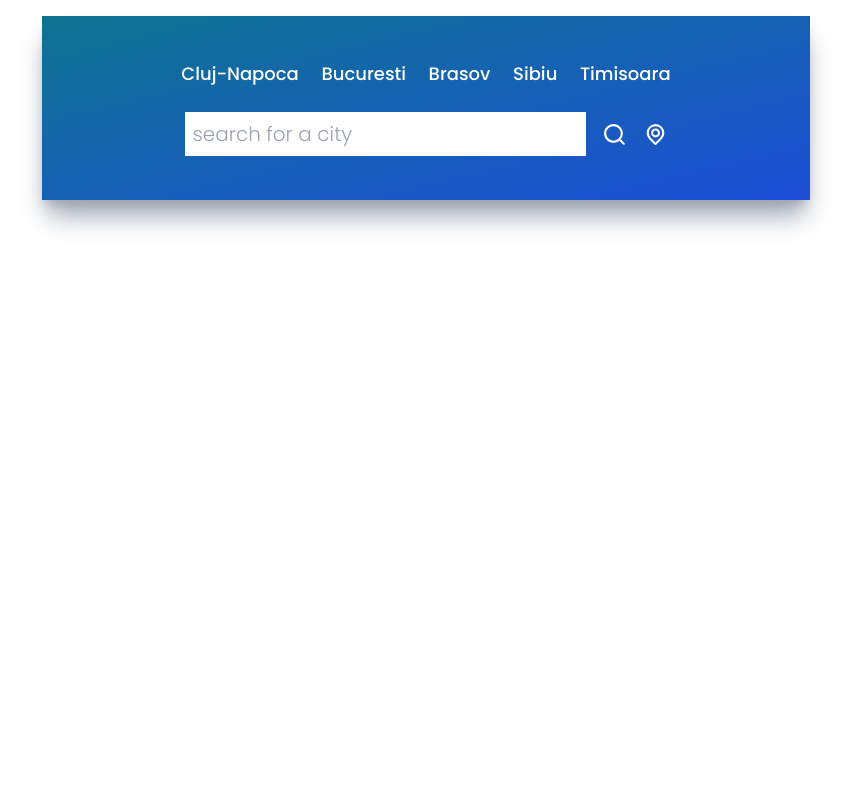
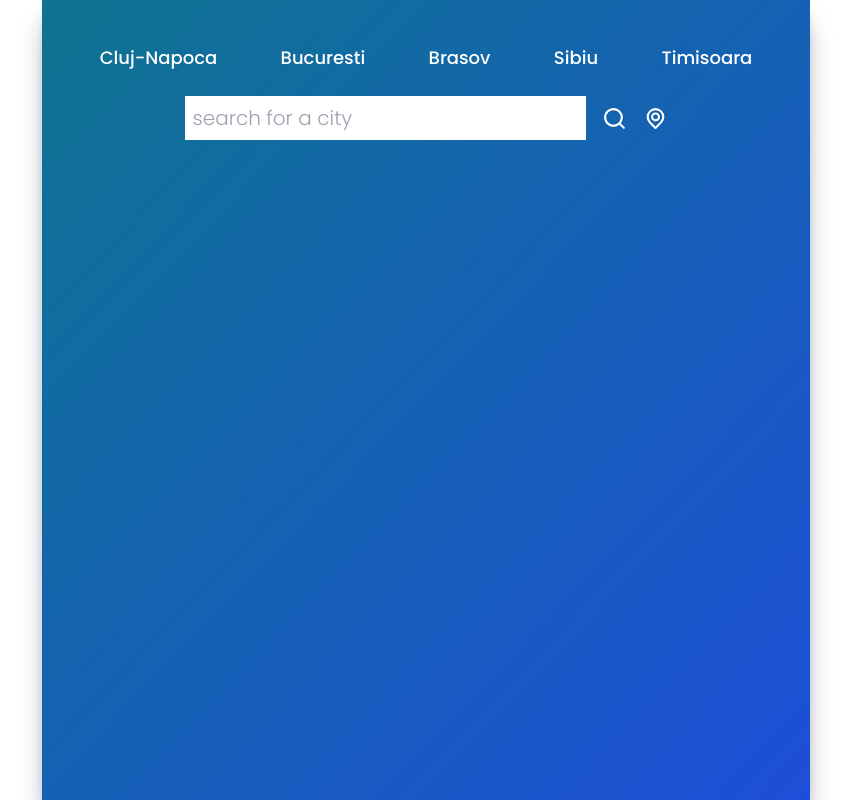
Before and after one commit to Aricol3/weather-app, a React (Create React App) app: page / in a window 1280 px wide. Shown: the whole page, without its empty margins (214-1065 px from the left). Built offline with nearby package versions, Linux system fonts and the light colour scheme; no server answers; the HTML template or start-up script is replaced by a standard one.

Commit message:
Changes to styling

```diff
--- a/src/App.js
+++ b/src/App.js
@@ -20,11 +20,20 @@ function App() {
         }
 
         fetchWeather();
-    }, [query])
+    }, [query]);
+
+    const dynamicBackground = () => {
+        if(!weather) return "from-cyan-700 to-blue-700"
+        const threshold = 20;
+        if (weather.temp_c<=threshold) return "from-cyan-700 to-blue-700"
+
+        return "from-yellow-700 to-orange-700"
+    }
+
 
     return (
         <div
-            className="mx-auto max-w-screen-md mt-4 py-5 px-32 bg-gradient-to-br from-cyan-700 to-blue-700 h-fit shadow-xl shadow-gray-400">
+            className={`min-h-screen mx-auto max-w-screen-md py-5 px-8 bg-gradient-to-br ${dynamicBackground()} h-fit shadow-xl shadow-gray-400`}>
             <TopButtons setQuery={setQuery}/>
             <SearchBar setQuery={setQuery}/>
 
--- a/src/components/TimeAndLocation.jsx
+++ b/src/components/TimeAndLocation.jsx
@@ -4,13 +4,13 @@ import {formatToLocalTime} from "../services/weatherService";
 const TimeAndLocation = ({weather: {localtime_epoch, tz_id, name, country}}) => {
     return (
         <div>
-            <div className="flex items-center justify-center my-6">
+            <div className="flex text-center items-center justify-center my-6">
                 <p className="text-white text-xl font-extra-light">
                     {formatToLocalTime(localtime_epoch, tz_id)}
                 </p>
             </div>
 
-            <div className="flex items-center justify-center my-3">
+            <div className="flex text-center items-center justify-center my-3">
                 <p className="text-white text-3xl font-medium">
                     {`${name}, ${country}`}
                 </p>
--- a/src/components/TopButtons.jsx
+++ b/src/components/TopButtons.jsx
@@ -25,7 +25,7 @@ const TopButtons = ({setQuery}) => {
     ]
 
     return (
-        <div className="flex items-center justify-around my-6">
+        <div className="flex flex-wrap gap-3 items-center justify-around my-6">
             {cities.map((city) => (
                 <button key={city.id} className="text-white text-lg font-medium"
                         onClick={() => setQuery(city.name)}>{city.name}</button>
```
